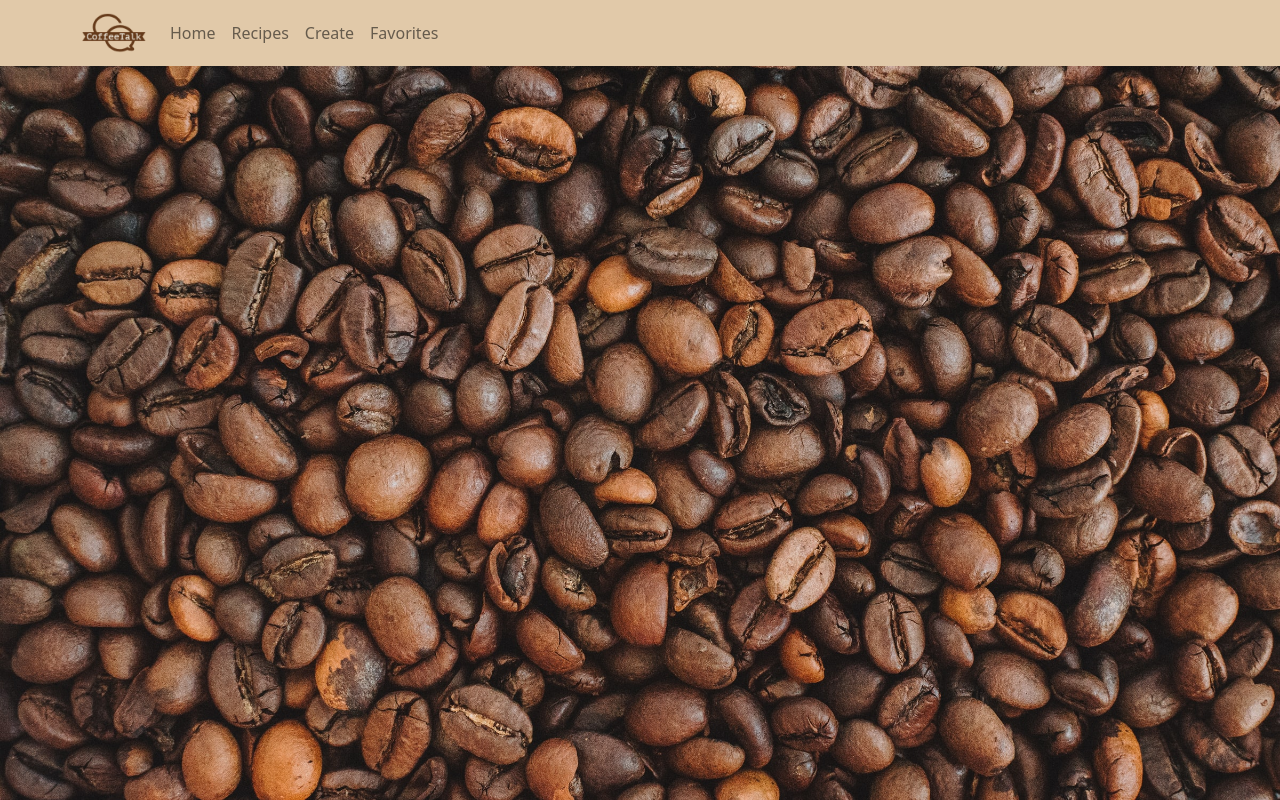
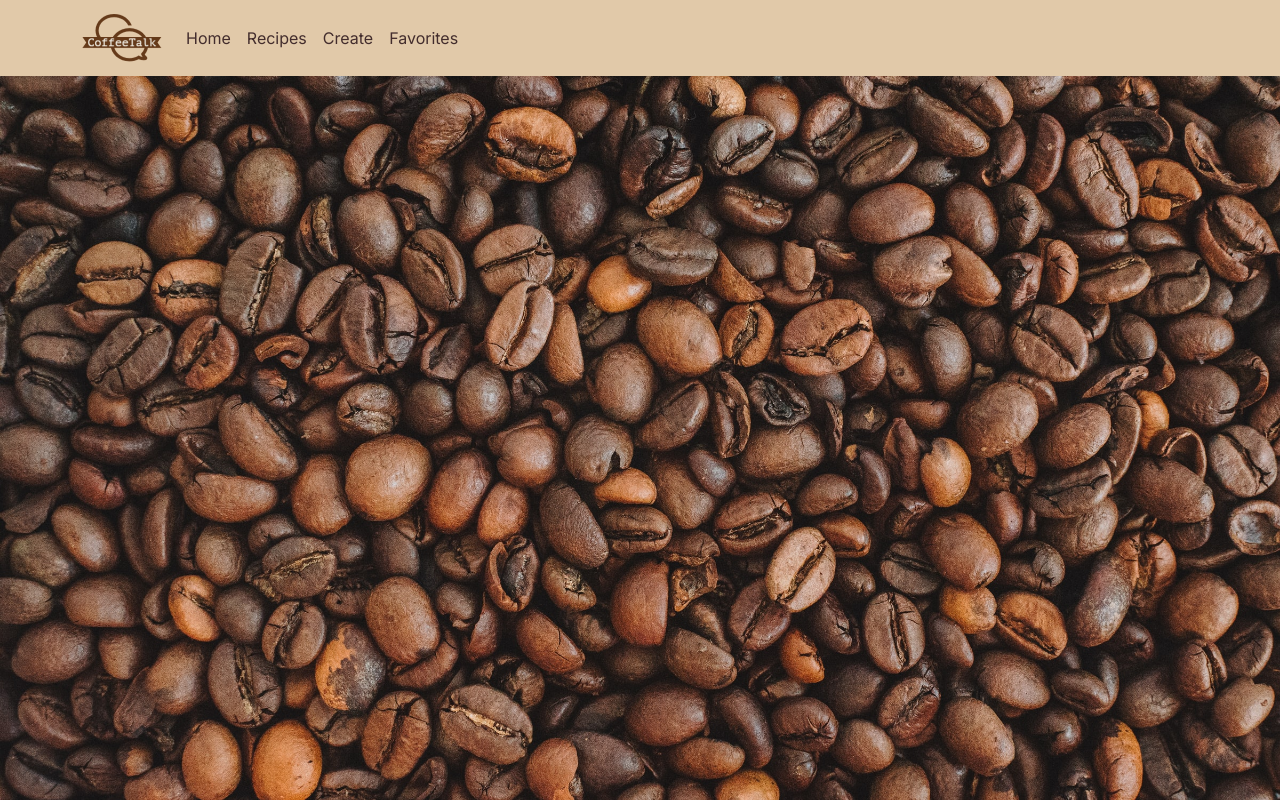
Before and after one commit to e0026557/tgc-18-project-2, a React (Create React App) app: page / in a window 1280 px wide. Built offline with nearby package versions, Linux system fonts and the light colour scheme.

Commit message:
Adjusted height of logo in navbar for mobile, tablet and laptop screen widths

```diff
--- a/src/assets/css/style.css
+++ b/src/assets/css/style.css
@@ -1,11 +1,24 @@
+/* --- General --- */
+body {
+  font-family: 'Inter', sans-serif;
+  color: #432D2D;
+}
+
+/* *** MOBILE SETTINGS (BELOW 768PX) *** */
+/* --- Navbar --- */
 .navbar {
   background-color: #E1C9A9 !important;
+}
+
+.navbar-link {
+  color: #432D2D !important;
 }
 
 .logo-img {
   height: 40px;
 }
 
+/* --- Hero Section --- */
 .section-hero {
   /* Account for height of navbar */
   height: calc(100vh - 50px);
@@ -16,3 +29,18 @@
   background-size: cover;
   background-position: center;
 }
+
+/* *** MEDIUM SCREEN SETTINGS (768PX AND ABOVE) *** */
+@media screen and (min-width: 768px) {
+  .logo-img {
+    height: 45px;
+  }
+}
+
+
+/* *** LARGE SCREEN SETTINGS (992PX AND ABOVE) *** */
+@media screen and (min-width: 992px) {
+  .logo-img {
+    height: 50px;
+  }
+}
--- a/src/main/Main.js
+++ b/src/main/Main.js
@@ -12,10 +12,10 @@ export default function Main() {
 					<Navbar.Toggle aria-controls='basic-navbar-nav' />
 					<Navbar.Collapse id='basic-navbar-nav'>
 						<Nav className='me-auto'>
-							<Nav.Link href='#home'>Home</Nav.Link>
-							<Nav.Link href='#recipes'>Recipes</Nav.Link>
-							<Nav.Link href='#create'>Create</Nav.Link>
-							<Nav.Link href='#favorites'>Favorites</Nav.Link>
+							<Nav.Link className='navbar-link' href='#home'>Home</Nav.Link>
+							<Nav.Link className='navbar-link' href='#recipes'>Recipes</Nav.Link>
+							<Nav.Link className='navbar-link' href='#create'>Create</Nav.Link>
+							<Nav.Link className='navbar-link' href='#favorites'>Favorites</Nav.Link>
 						</Nav>
 					</Navbar.Collapse>
 				</Container>
```
